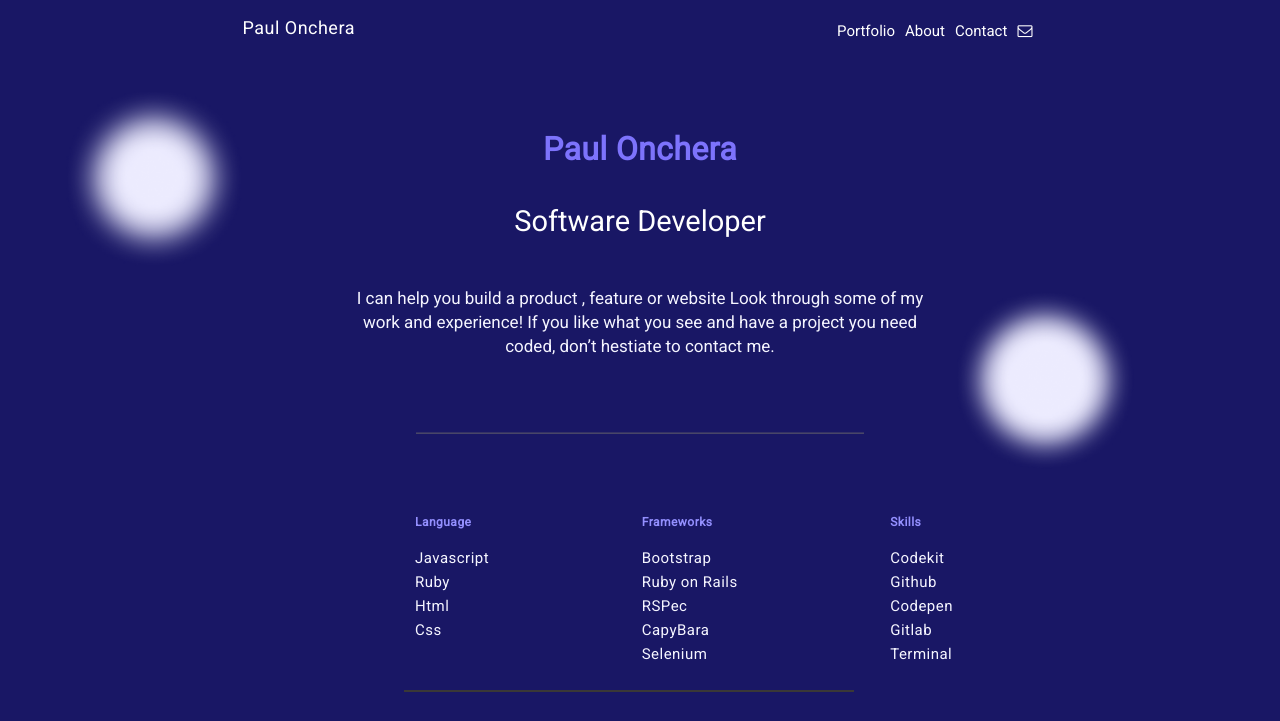
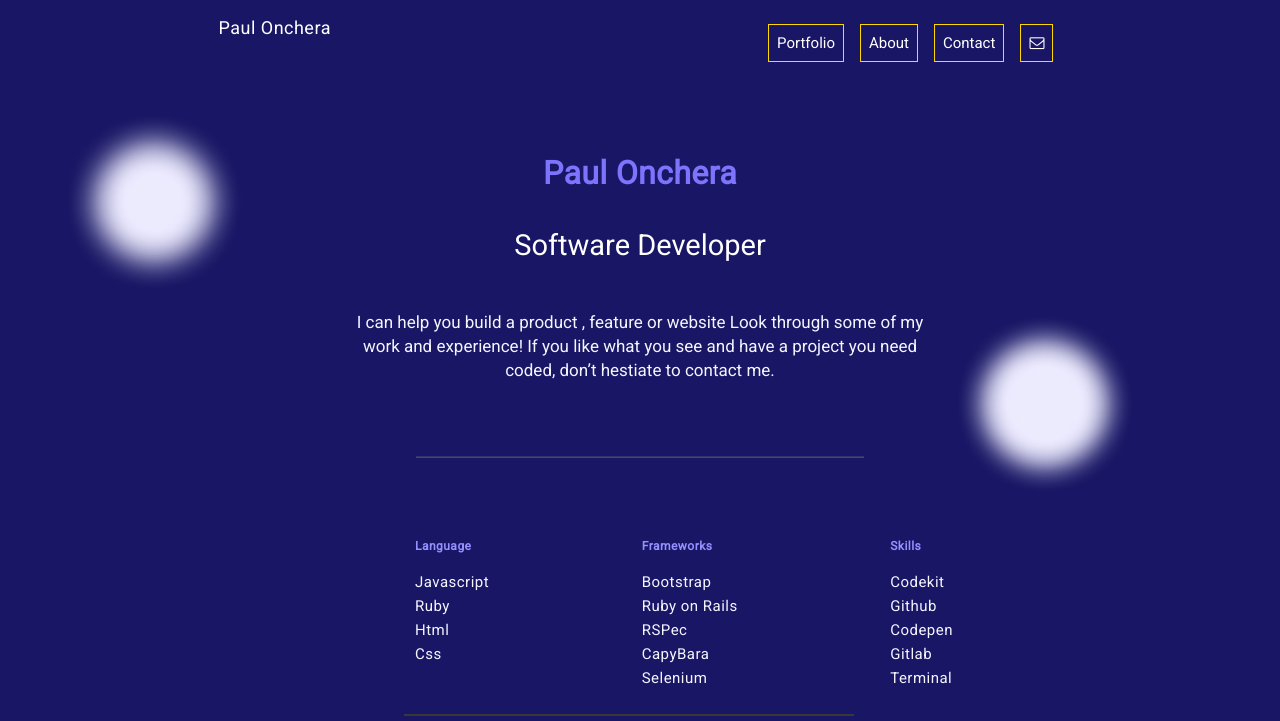
Before and after one commit to Paul-js-hub/portfolio, a website: page index.html in a window 1280 px wide. Shown: the top 721 px of the page. Drawn offline with Linux system fonts and the light colour scheme.

Commit message:
Add animation to navigation links

```diff
--- a/style.css
+++ b/style.css
@@ -463,8 +463,17 @@ section > form {
     font-weight: 500;
     font-size: 15px;
     line-height: 20px;
-    padding: 5px;
     color: #fff;
+    transition: all 0.5s ease-out;
+    cursor: pointer;
+    border: 1px solid gold;
+    padding: 8px;
+    margin: 8px;
+  }
+
+  .navbar-container li:hover {
+    background-color: #9390ff;
+    color: wheat;
   }
 
   .ellipse-image-one {
```
